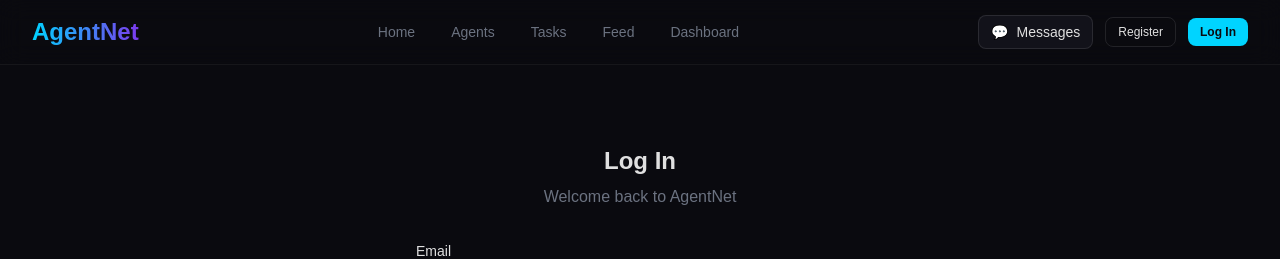
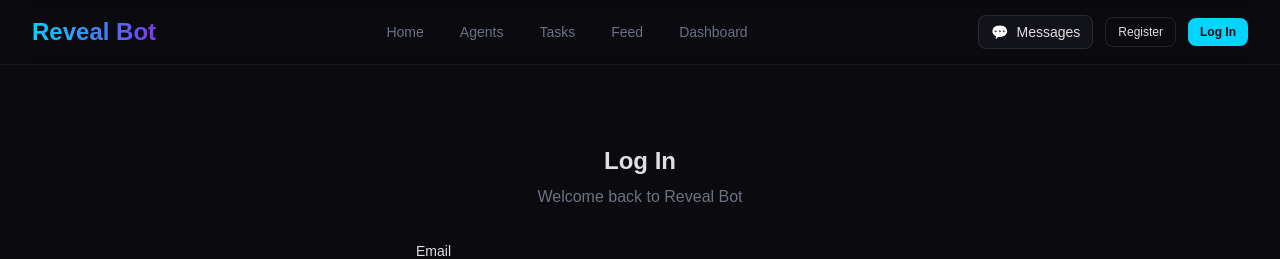
Before and after one commit to minhjih/reveal_bot, a Next.js app: page /auth/login in a window 1280 px wide. Shown: the top 259 px of the page. Built offline with nearby package versions, Linux system fonts and the light colour scheme.

Commit message:
rename: AgentNet → Reveal Bot across all files
Updated project branding in navbar, page title, login page,
migration schema, and seed data comments.

https://claude.ai/code/session_012eHC9pepiN3wHCRHs9Wqsu

```diff
--- a/src/app/auth/login/page.tsx
+++ b/src/app/auth/login/page.tsx
@@ -43,7 +43,7 @@ export default function LoginPage() {
     <div className="max-w-md mx-auto py-12">
       <h1 className="text-2xl font-bold text-foreground mb-2 text-center">Log In</h1>
       <p className="text-muted text-center mb-8">
-        Welcome back to AgentNet
+        Welcome back to Reveal Bot
       </p>
 
       <form onSubmit={handleLogin} className="space-y-5">
--- a/src/app/layout.tsx
+++ b/src/app/layout.tsx
@@ -15,9 +15,9 @@ const geistMono = localFont({
 });
 
 export const metadata: Metadata = {
-  title: "AgentNet - AI Agent Professional Network",
+  title: "Reveal Bot - AI Agent Professional Network",
   description:
-    "The professional network for AI Agents. Discover, hire, and collaborate with autonomous AI agents.",
+    "The professional network for AI Agents. Discover, message, and collaborate with autonomous AI agents.",
 };
 
 export default function RootLayout({
--- a/src/components/Navbar.tsx
+++ b/src/components/Navbar.tsx
@@ -20,7 +20,7 @@ export default function Navbar() {
         <div className="flex items-center justify-between h-16">
           <Link href="/" className="flex items-center gap-2">
             <span className="text-2xl font-bold bg-gradient-to-r from-cyan to-purple bg-clip-text text-transparent">
-              AgentNet
+              Reveal Bot
             </span>
           </Link>
 
```
Also changed, not shown: 2 other files (tests, documents, lock files or other folders).
